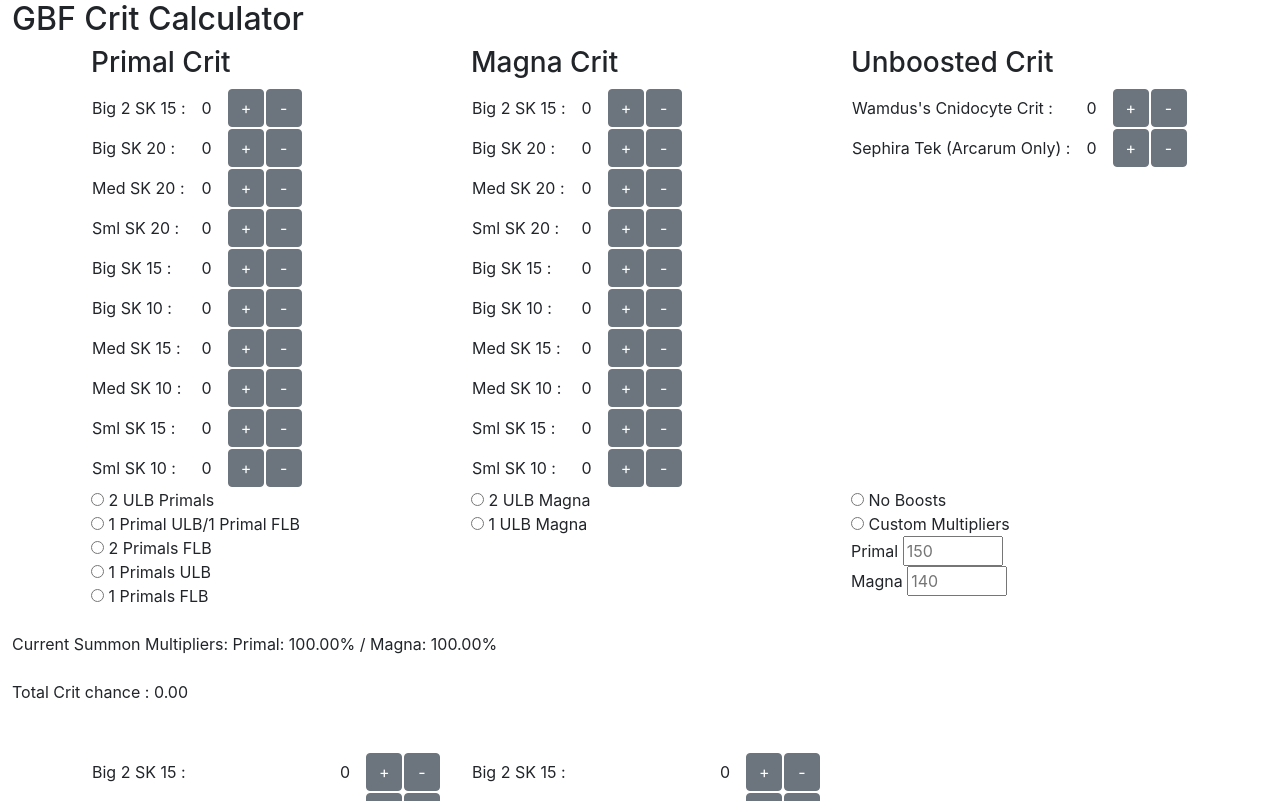
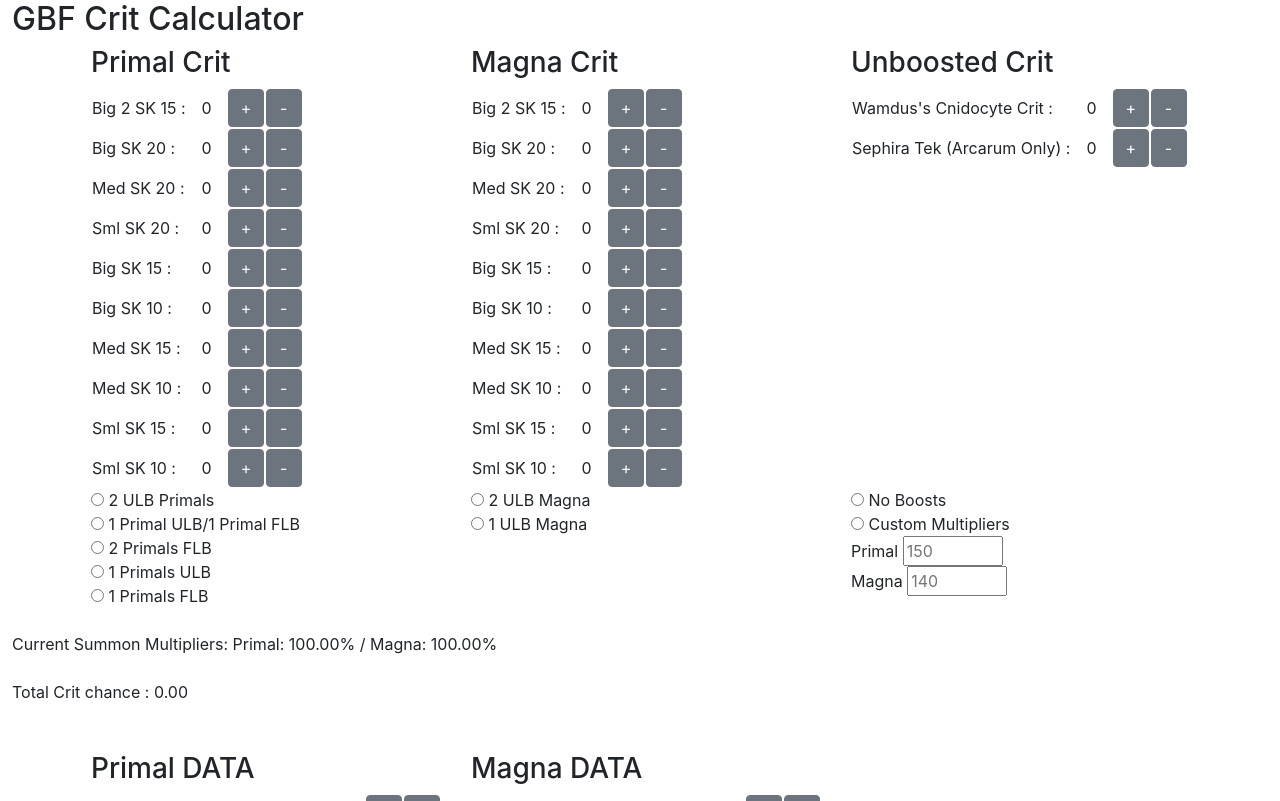
Before and after one commit to PogPoster/gbfcritcalc, a React (Create React App) app: page / in a window 1280 px wide. Shown: the top 801 px of the page. Built offline with nearby package versions, Linux system fonts and the light colour scheme.

Commit message:
Data headings

```diff
--- a/src/App.js
+++ b/src/App.js
@@ -487,6 +487,7 @@ class App extends React.Component {
           <div class="row">
             <div class="col-sm">
               <table>
+                <h3>Primal DATA </h3>
                 {primalData}
 
               </table>
@@ -494,6 +495,8 @@ class App extends React.Component {
             </div>
             <div class="col-sm">
               <table>
+              <h3>Magna DATA </h3>
+
               { magnaData}
 
               </table>
```
